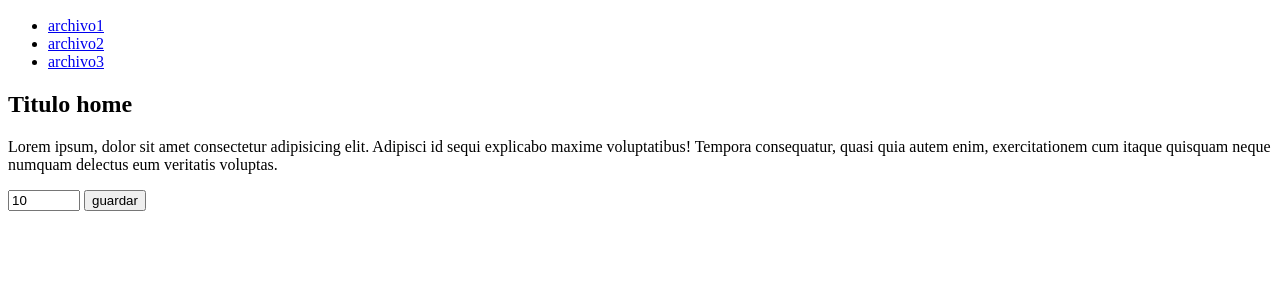
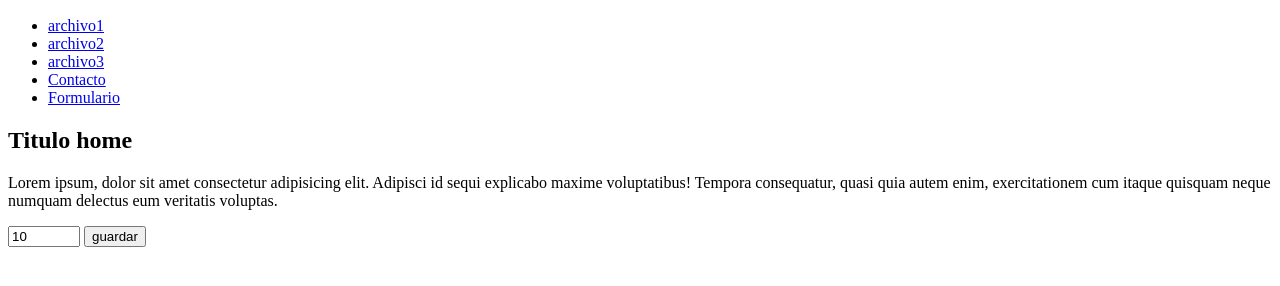
Before and after one commit to Dybravo27/html, a plain HTML site: page index.html in a window 1280 px wide. Shown: the part 214-500 px from the top of the page. Drawn offline with Linux system fonts and the light colour scheme.

Commit message:
tablas final

```diff
--- a/index.html
+++ b/index.html
@@ -17,6 +17,8 @@
       <li><a href="archivo1.html">archivo1</a></li>
       <li><a href="archivo2.html">archivo2</a></li>
       <li><a href="archivo3.html">archivo3</a></li>
+      <li><a href="tabla.html">Contacto</a></li>
+      <li><a href="formulario.html">Formulario</a></li>
     </ul>
     </nav>
   </header>
```
Also changed, not shown: formulario.html (+0 -1 lines).
